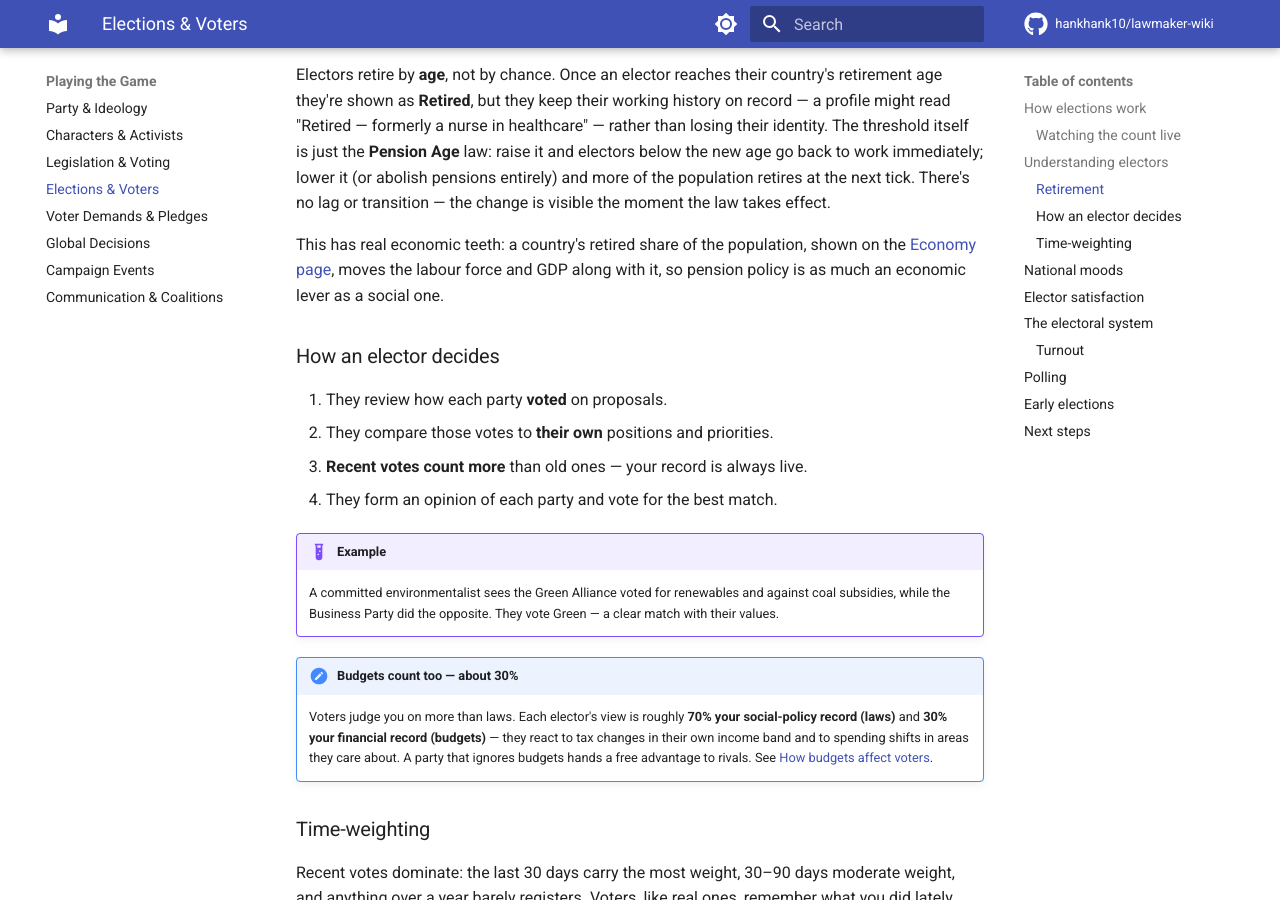
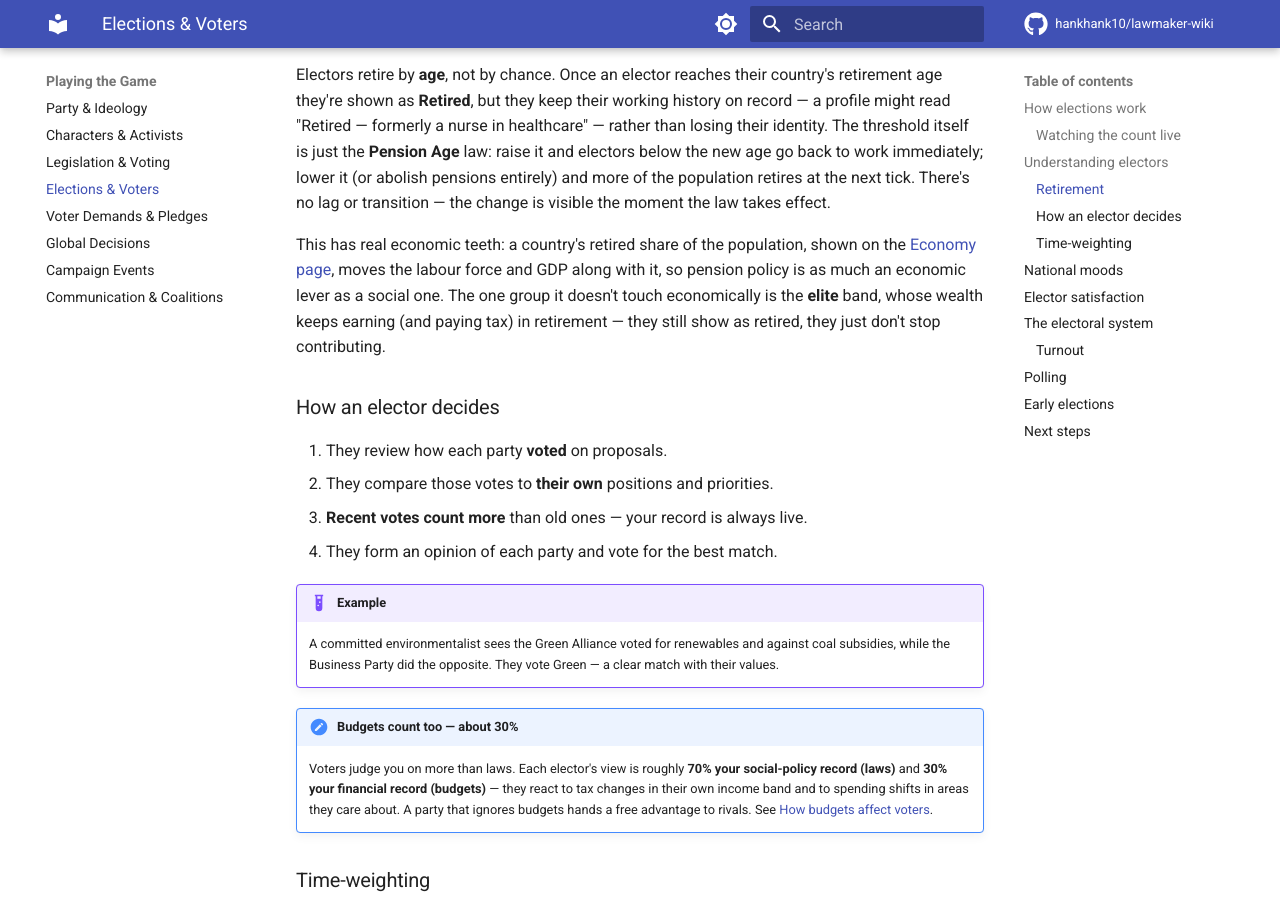
Before and after one commit to hankhank10/lawmaker-wiki, an MkDocs documentation site: the page built from docs/gameplay/elections.md, in a window 1280 px wide and 900 px high, scrolled down 1140 px. Built offline with MkDocs 1.6.1 and Material for MkDocs 9.7.7, drawn with Linux system fonts in a browser that asks for light colours; comment, search, counter and statistics services are not loaded.

Commit message:
📝 Sync from private repo
Auto-synced from hankhank10/lawmaker/game-manual

```diff
--- a/docs/gameplay/elections.md
+++ b/docs/gameplay/elections.md
@@ -24,7 +24,7 @@ This is why elections feel real: electors actually read your record and respond
 
 Electors retire by **age**, not by chance. Once an elector reaches their country's retirement age they're shown as **Retired**, but they keep their working history on record — a profile might read "Retired — formerly a nurse in healthcare" — rather than losing their identity. The threshold itself is just the **Pension Age** law: raise it and electors below the new age go back to work immediately; lower it (or abolish pensions entirely) and more of the population retires at the next tick. There's no lag or transition — the change is visible the moment the law takes effect.
 
-This has real economic teeth: a country's retired share of the population, shown on the [Economy page](economy.md), moves the labour force and GDP along with it, so pension policy is as much an economic lever as a social one.
+This has real economic teeth: a country's retired share of the population, shown on the [Economy page](economy.md), moves the labour force and GDP along with it, so pension policy is as much an economic lever as a social one. The one group it doesn't touch economically is the **elite** band, whose wealth keeps earning (and paying tax) in retirement — they still show as retired, they just don't stop contributing.
 
 ### How an elector decides
 
```
Also changed, not shown: docs/gameplay/economy.md (+1 -1 lines).
